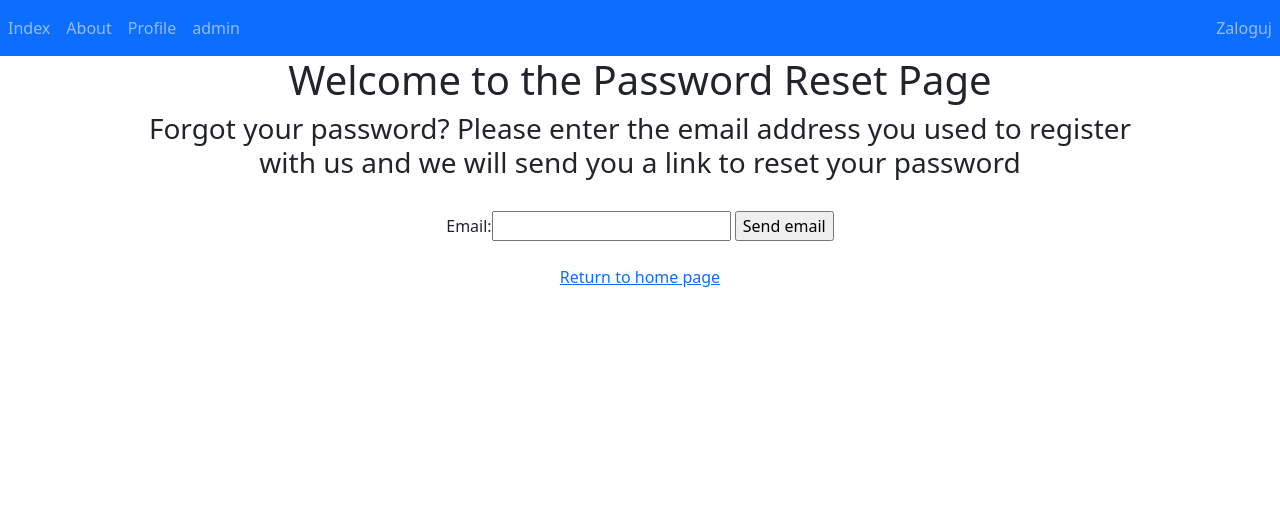
After one commit to skibski/projektDysk, a Django app: page /accounts/reset_password/ in a window 1280 px wide. The commit adds this page. Shown: the top 529 px of the page. Run offline with Django 3.2, Linux system fonts and the light colour scheme.

Commit message:
Reset hasla przy uzyciu maila

```diff
--- a/mysite/accounts/urls.py
+++ b/mysite/accounts/urls.py
@@ -1,8 +1,19 @@
 from django.urls import path
+from django.contrib.auth import views as auth_views
 
 from .views import SignUpView
 
 
 urlpatterns = [
     path('signup/', SignUpView.as_view(), name='signup'),
+    path('reset_password/', auth_views.PasswordResetView.as_view(template_name="registration/reset_password.html"),
+         name='reset_password'),
+    path('reset_password_sent/', auth_views.PasswordResetDoneView.as_view(template_name="registration/password_reset_sent.html"),
+         name='password_reset_done'),
+    path('reset/<uidb64>/<token>',
+         auth_views.PasswordResetConfirmView.as_view(template_name="registration/password_reset_form.html"),
+         name='password_reset_confirm'),
+    path('reset_password_complete/',
+         auth_views.PasswordResetCompleteView.as_view(template_name="registration/password_reset_done.html"),
+         name='password_reset_complete')
 ]
--- a/mysite/templates/registration/login.html
+++ b/mysite/templates/registration/login.html
@@ -15,7 +15,10 @@
     <a href="{% url 'signup' %}">Sign Up</a>
 </form>
         </div>
-        <div class="col-sm-4"></div>
+        <div class="col-sm-4">
+            <br><br>
+  <a href="{% url 'reset_password'%}">Zresetuj haslo</a>
+        </div>
     </div>
 </div>
 {% endblock %}
--- /dev/null
+++ b/mysite/templates/registration/reset_password.html
@@ -0,0 +1,22 @@
+{%extends 'base.html' %}
+{% block content %}
+
+<div class="text-center" style="width: 80%; margin: 0 auto">
+  <h1>Welcome to the Password Reset Page</h1>
+  <h3>
+    Forgot your password? Please enter the email address you used to register
+    with us and we will send you a link to reset your password
+  </h3>
+</div>
+<br/>
+
+<form action="" method="POST" class="text-center">
+  {% csrf_token %}
+  {{form}}
+  <input type="submit" value="Send email" /><br>
+</form><br/>
+<div class="text-center">
+  <a href="{% url 'index' %}">Return to home page</a>
+</div>
+
+{% endblock%}
```
Also changed, not shown: mysite/mysite/settings.py (+7 -0 lines), mysite/templates/registration/password_reset_done.html (added, +13 -0 lines), mysite/templates/registration/password_reset_form.html (added, +16 -0 lines), mysite/templates/registration/password_reset_sent.html (added, +11 -0 lines), mysite/mysite/static/foto/facebook.svg (added).
